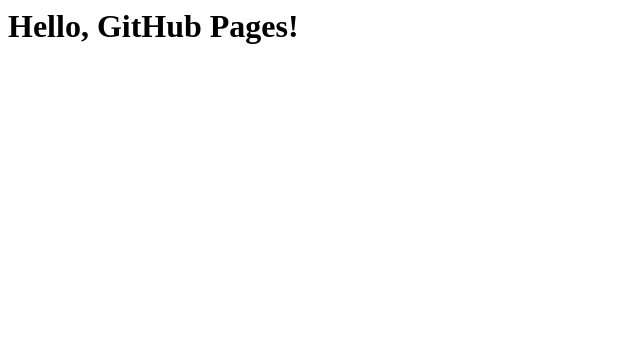
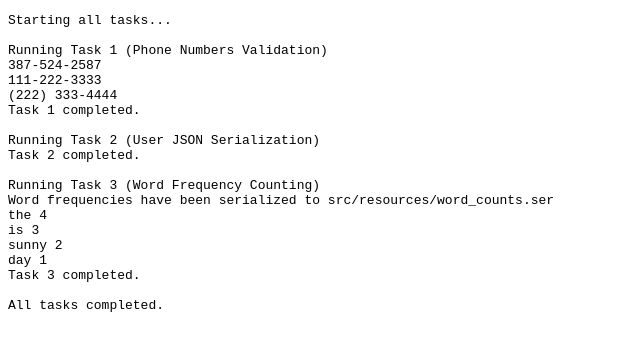
Before and after one commit to VirHanna/Mod10, a plain HTML site: page index.html in a window 1280 px wide. Shown: the whole page, without its empty margins (0-640 px from the left). Drawn offline with Linux system fonts and the light colour scheme.

Commit message:
Update index.html

```diff
--- a/index.html
+++ b/index.html
@@ -1 +1,32 @@
-<h1>Hello, GitHub Pages!</h1>
+<!DOCTYPE html>
+<html lang="en">
+<head>
+    <meta charset="UTF-8">
+    <meta name="viewport" content="width=device-width, initial-scale=1.0">
+    <title>Output</title>
+</head>
+<body>
+    <pre>
+Starting all tasks...
+
+Running Task 1 (Phone Numbers Validation)
+387-524-2587
+111-222-3333
+(222) 333-4444
+Task 1 completed.
+
+Running Task 2 (User JSON Serialization)
+Task 2 completed.
+
+Running Task 3 (Word Frequency Counting)
+Word frequencies have been serialized to src/resources/word_counts.ser
+the 4
+is 3
+sunny 2
+day 1
+Task 3 completed.
+
+All tasks completed.
+    </pre>
+</body>
+</html>
```
